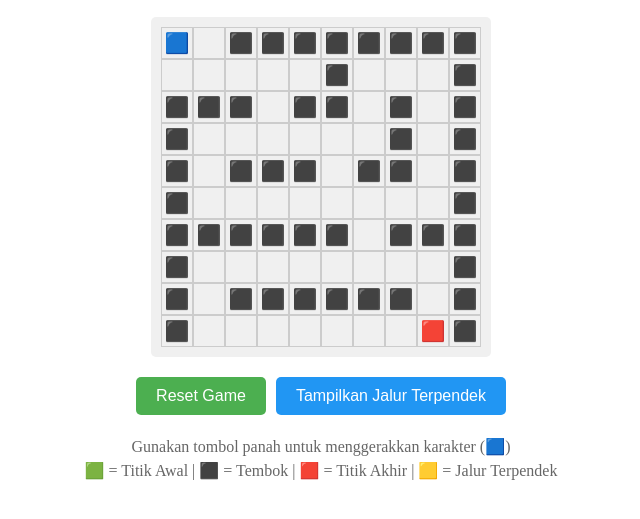
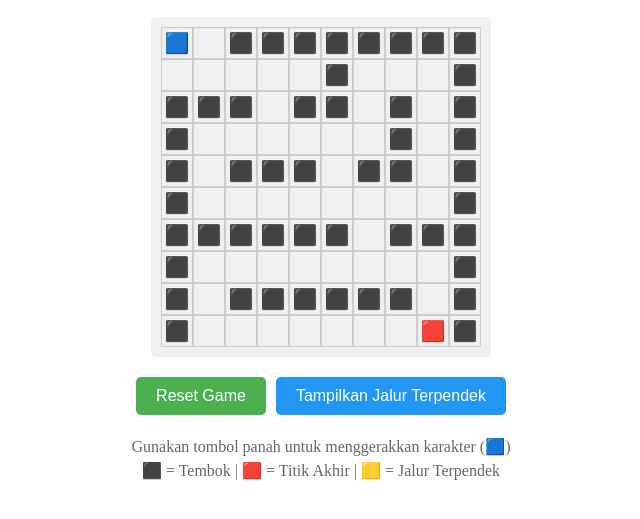
Before and after one commit to ariefshecter/GameLabirin, a plain HTML site: page index.html in a window 1280 px wide. Shown: the part 159-678 px from the top of the page, without its empty margins (319-959 px from the left). Drawn offline with Linux system fonts and the light colour scheme.

Commit message:
Update index.html

```diff
--- a/index.html
+++ b/index.html
@@ -21,7 +21,7 @@
         <p class="instructions">
             Gunakan tombol panah untuk menggerakkan karakter (🟦)
             <br>
-            🟩 = Titik Awal | ⬛ = Tembok | 🟥 = Titik Akhir | 🟨 = Jalur Terpendek
+            ⬛ = Tembok | 🟥 = Titik Akhir | 🟨 = Jalur Terpendek
         </p>
     </div>
     <script src="script.js"></script>
```
